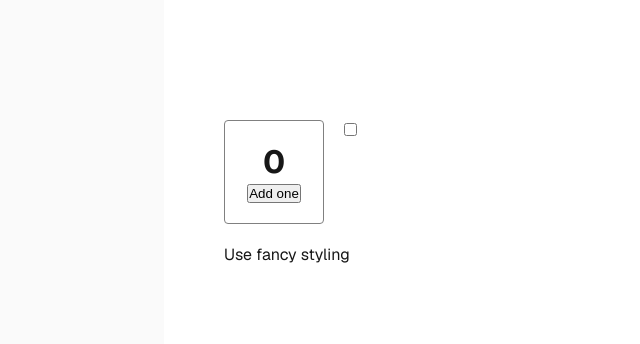
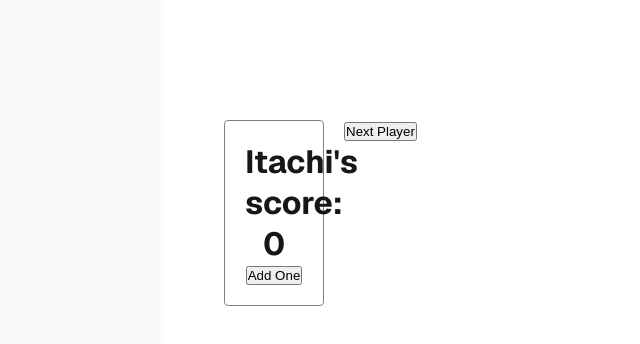
Before and after one commit to Elirus43/frontendWreact, a Next.js app: page / in a window 1280 px wide. Shown: the top 344 px of the page, without its empty margins (76-716 px from the left). Built offline with nearby package versions, Linux system fonts and the light colour scheme.

Commit message:
different props but rule, tage, position, state will not be reset

```diff
--- /dev/null
+++ b/src/app/components/reconciliation/SamePosition.jsx
@@ -0,0 +1,41 @@
+import './counter.css';
+import {useState} from "react";
+
+function Counter({person}) {
+    const [score, setScore] = useState(0);
+    const [hover, setHover] = useState(false);
+
+    let className = 'counter';
+    if (hover)
+    {
+        className += ' hover';
+    }
+
+    return (
+        <div className = {className}
+             onPointerEnter = {() => setHover(true)}
+             onPointerLeave = {() => setHover(false)}
+             >
+            <h1>{person}'s score: {score}</h1>
+            <button onClick = {() => setScore(score + 1)}>
+                Add One
+            </button>
+        </div>
+    );
+}
+export default function SamePosition()
+{
+    const [isPlayerA, setIsPlayerA] = useState(true);
+    return (
+        <div>
+            {isPlayerA ? (
+                <Counter person = "Itachi" />
+            ): (
+                <Counter person = "Sasuke" />
+            )}
+            <button onClick = {() => {setIsPlayerA(!isPlayerA)}}>
+                Next Player
+            </button>
+        </div>
+    )
+}
--- a/src/app/page.js
+++ b/src/app/page.js
@@ -19,6 +19,7 @@ import TodoList from "./components/TodoList";
 import DifferentRoot from "./components/reconciliation/DifferentRoot";
 import DifferentPosition from "./components/reconciliation/DifferentPosition";
 import DifferentProp from "@/app/components/reconciliation/DifferentProp";
+import SamePosition from "./components/reconciliation/SamePosition";
 
 export default function Home() {
   return (
@@ -54,7 +55,8 @@ export default function Home() {
           {/*<TodoList />*/}
           {/*<DifferentRoot/>*/}
           {/*<DifferentPosition />*/}
-          <DifferentProp />
+          {/*<DifferentProp />*/}
+          <SamePosition />
       </main>
     </div>
   );
```
